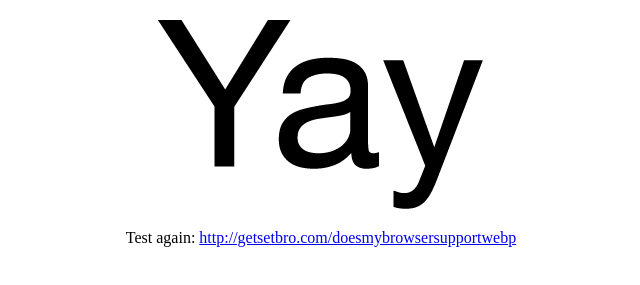
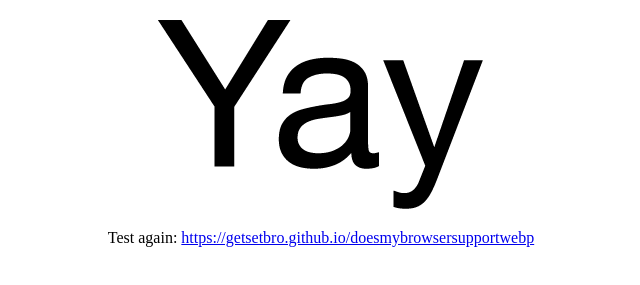
Before and after one commit to getsetbro/doesmybrowsersupportwebp, a plain HTML site: page index.html in a window 1280 px wide. Shown: the part 61-346 px from the top of the page, without its empty margins (319-959 px from the left). Drawn offline with Linux system fonts and the light colour scheme.

Commit message:
Update index.html

```diff
--- a/index.html
+++ b/index.html
@@ -19,7 +19,7 @@
     <img src="images/webp.webp" alt="" onerror="this.alt='NO';"/>
     <p>
       Test again:
-    <a href="http://getsetbro.com/doesmybrowsersupportwebp/">http://getsetbro.com/doesmybrowsersupportwebp</a>
+    <a href="https://getsetbro.github.io/doesmybrowsersupportwebp/">https://getsetbro.github.io/doesmybrowsersupportwebp</a>
     </p>
   </body>
 </html>
```
